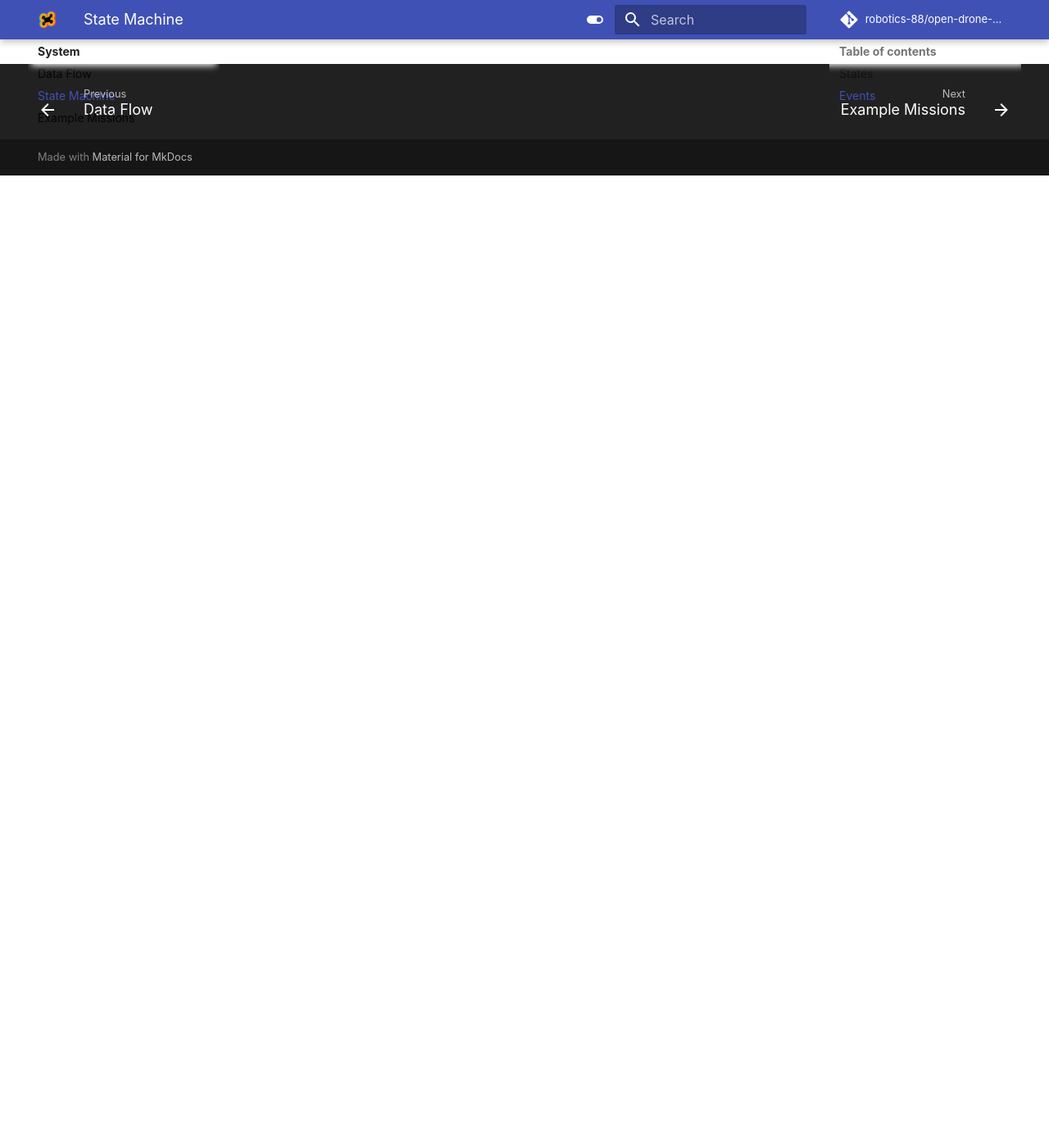
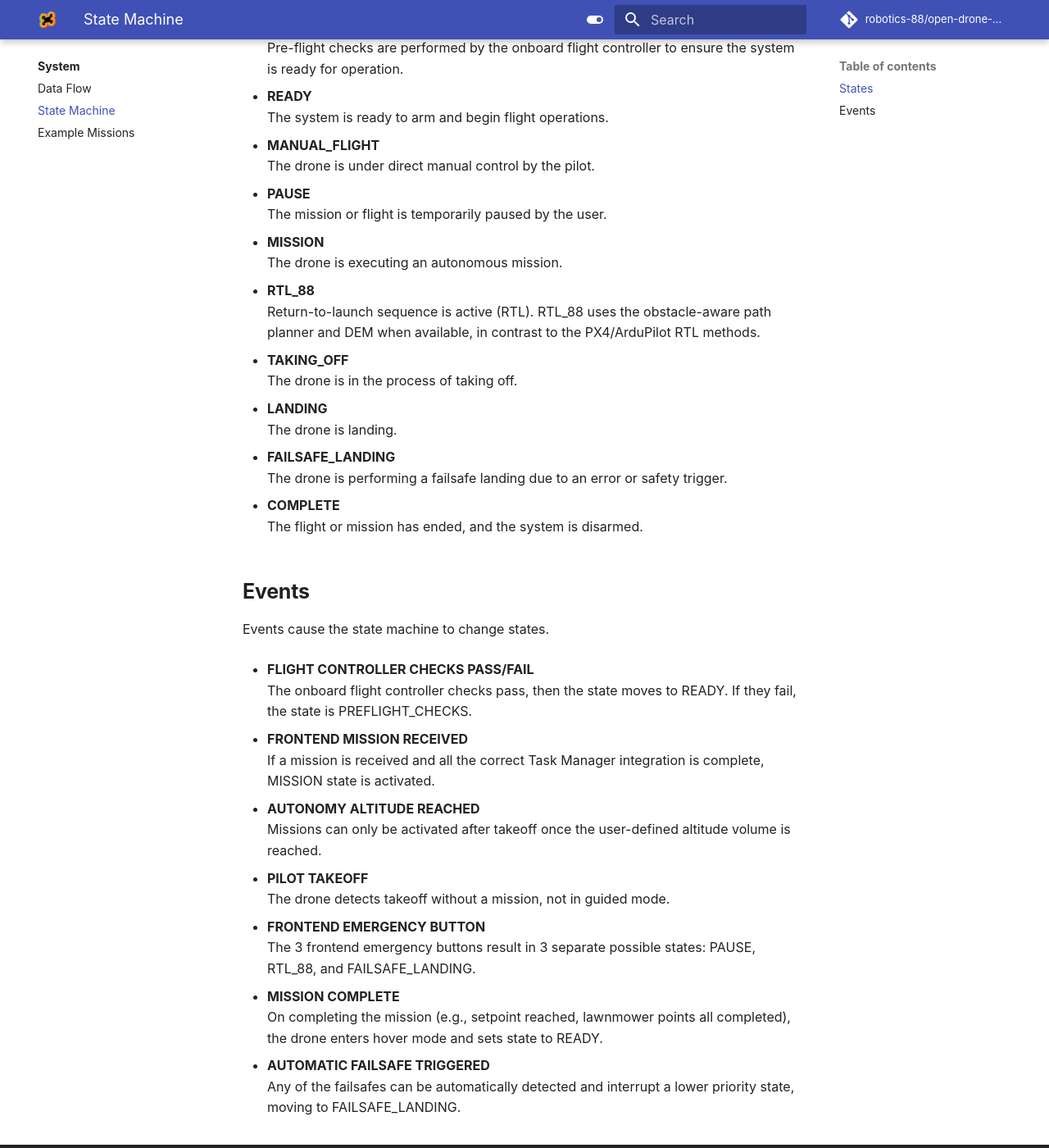
Before and after one commit to robotics-88/open-drone-docs, an MkDocs documentation site: the page built from docs/system/statemachine.md, in a window 1280 px wide and 1400 px high, scrolled down 1372 px. Shown: the whole window at 82% size. Built offline with MkDocs 1.6.1 and Material for MkDocs 9.7.7, drawn with Linux system fonts in a browser that asks for light colours; some web fonts are replaced; comment, search, counter and statistics services are not loaded; before the commit the page ends 1586 px from its top, so only the background shows below that; some of the changed text lies outside the part shown.

Commit message:
Filled in TM states and events

````diff
--- a/docs/system/statemachine.md
+++ b/docs/system/statemachine.md
@@ -29,7 +29,61 @@ stateDiagram
 ```
 
 ## States
-describe all
+States are defined by the `TaskManager::Task` enum and include the following:
+
+* **INITIALIZING**
+   The system is powering up and performing initial setup.
+
+* **PREFLIGHT_CHECKS**
+   Pre-flight checks are performed by the onboard flight controller to ensure the system is ready for operation.
+
+* **READY**
+   The system is ready to arm and begin flight operations.
+
+* **MANUAL_FLIGHT**
+   The drone is under direct manual control by the pilot.
+
+* **PAUSE**
+   The mission or flight is temporarily paused by the user.
+
+* **MISSION**
+   The drone is executing an autonomous mission.
+
+* **RTL_88**
+   Return-to-launch sequence is active (RTL). RTL_88 uses the obstacle-aware path planner and DEM when available, in contrast to the PX4/ArduPilot RTL methods.
+
+* **TAKING_OFF**
+   The drone is in the process of taking off.
+
+* **LANDING**
+   The drone is landing.
+
+* **FAILSAFE_LANDING**
+   The drone is performing a failsafe landing due to an error or safety trigger.
+
+* **COMPLETE**
+   The flight or mission has ended, and the system is disarmed.
 
 ## Events
-describe all
+Events cause the state machine to change states.
+
+* **FLIGHT CONTROLLER CHECKS PASS/FAIL**
+   The onboard flight controller checks pass, then the state moves to READY. If they fail, the state is PREFLIGHT_CHECKS.
+
+* **FRONTEND MISSION RECEIVED**
+   If a mission is received and all the correct Task Manager integration is complete, MISSION state is activated.
+
+* **AUTONOMY ALTITUDE REACHED**
+   Missions can only be activated after takeoff once the user-defined altitude volume is reached.
+
+* **PILOT TAKEOFF**
+   The drone detects takeoff without a mission, not in guided mode.
+
+* **FRONTEND EMERGENCY BUTTON**
+   The 3 frontend emergency buttons result in 3 separate possible states: PAUSE, RTL_88, and FAILSAFE_LANDING.
+
+* **MISSION COMPLETE**
+   On completing the mission (e.g., setpoint reached, lawnmower points all completed), the drone enters hover mode and sets state to READY.
+
+* **AUTOMATIC FAILSAFE TRIGGERED**
+   Any of the failsafes can be automatically detected and interrupt a lower priority state, moving to FAILSAFE_LANDING.
````
